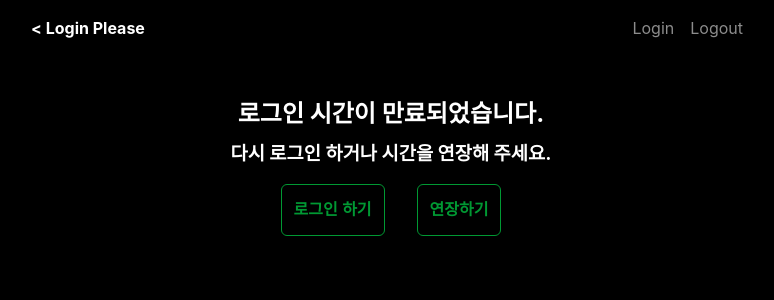
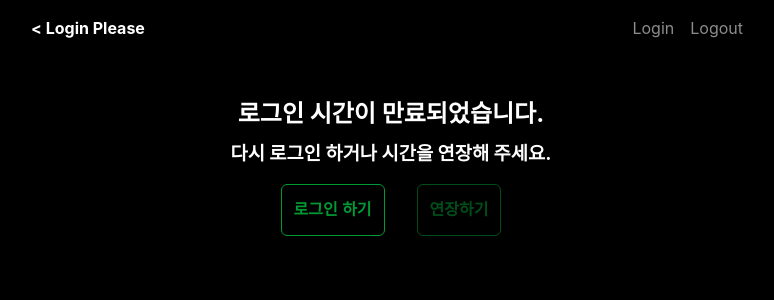
Before and after one commit to HJK9810/BoardProject-React, a React (Create React App) app: page /expire in a window 1280 px wide. Shown: the top 300 px of the page, without its empty margins (249-1023 px from the left). Built offline with nearby package versions, Linux system fonts and the light colour scheme.

Commit message:
change btn disabled

```diff
--- a/src/style/buttons.scss
+++ b/src/style/buttons.scss
@@ -1,8 +1,5 @@
-button {
-  .disabled,
-  :disabled {
-    opacity: 0.2;
-  }
+button:disabled {
+  opacity: 0.5;
 }
 
 .btn {
```
